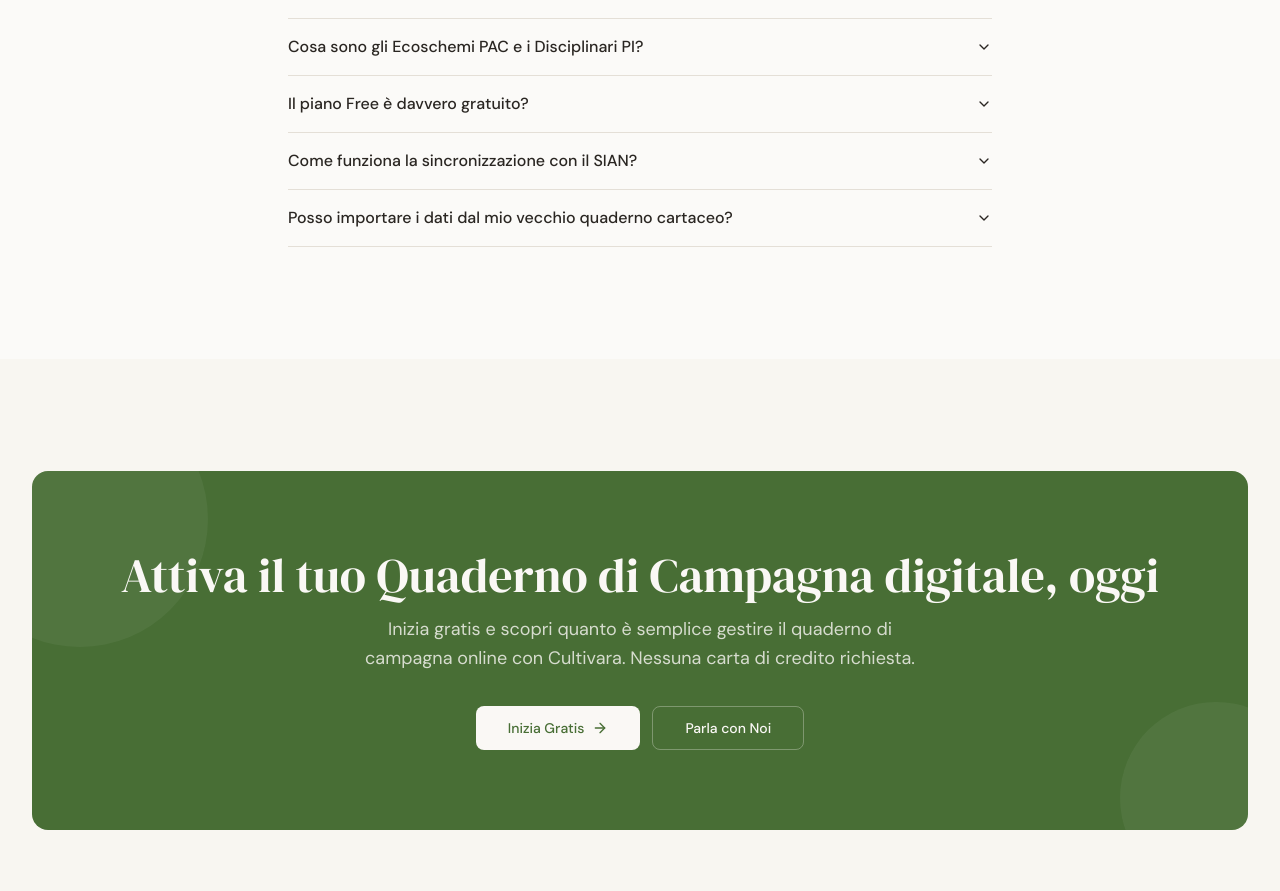
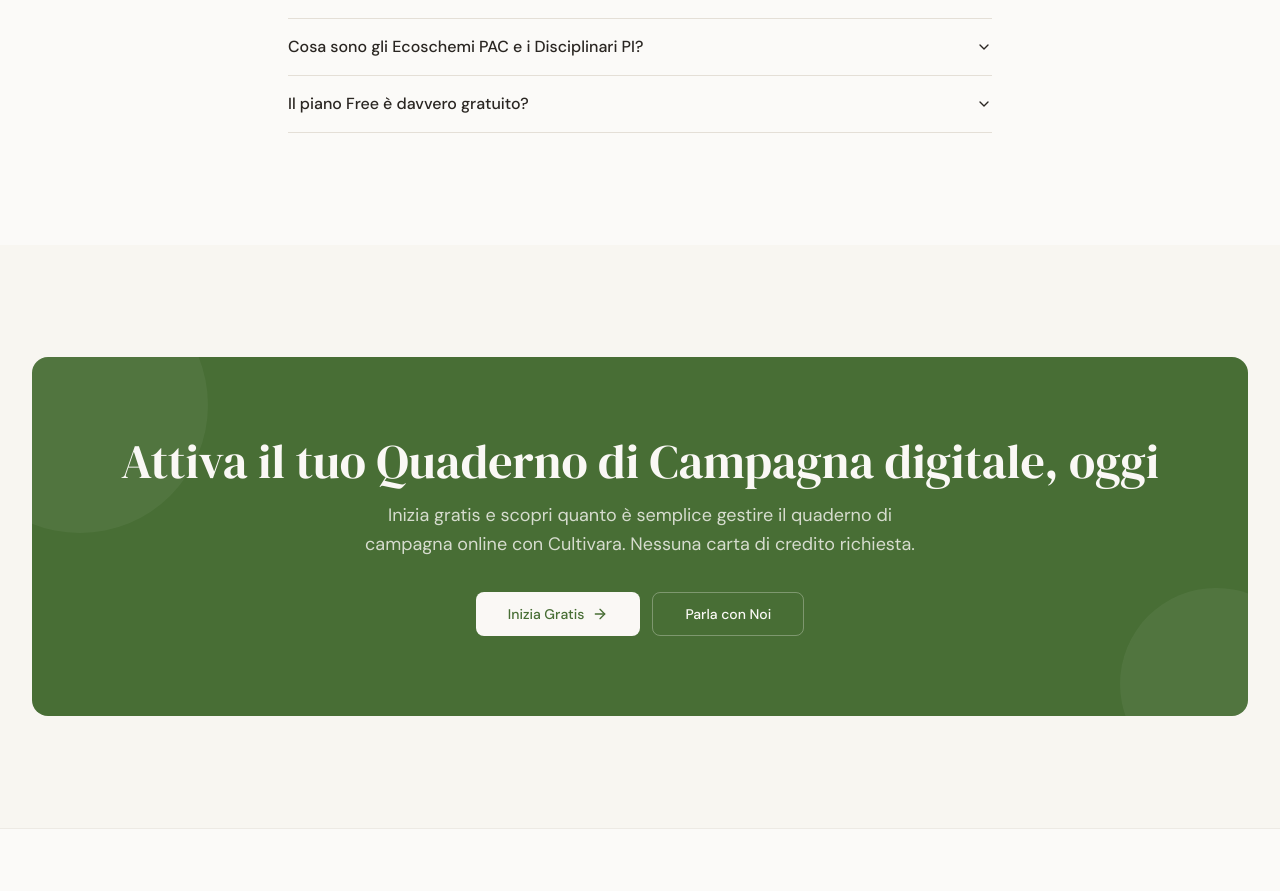
Before and after one commit to angelof-exe/cultivara-landing, a Next.js app: page / in a window 1280 px wide. Shown: the part 6040-6931 px from the top of the page. Built offline with nearby package versions, Linux system fonts and the light colour scheme.

Commit message:
refact(faq): remove some sections to the FAQ accordions

```diff
--- a/components/landing/faq.tsx
+++ b/components/landing/faq.tsx
@@ -1,11 +1,11 @@
-"use client"
+"use client";
 
 import {
   Accordion,
   AccordionContent,
   AccordionItem,
   AccordionTrigger,
-} from "@/components/ui/accordion"
+} from "@/components/ui/accordion";
 
 const faqs = [
   {
@@ -48,21 +48,14 @@
     answer:
       "Sì, il piano Free è gratuito per sempre, senza carta di credito. Include il registro trattamenti base, fino a 3 appezzamenti e l\u2019export PDF. Puoi passare al piano Pro in qualsiasi momento se hai bisogno di tutte le 10 sezioni QDCA, i 15 controlli automatici, il magazzino e i costi colturali.",
   },
-  {
-    question: "Come funziona la sincronizzazione con il SIAN?",
-    answer:
-      "Cultivara si integra con le API AGEA per sincronizzare automaticamente il fascicolo aziendale e il Piano Colturale Grafico. L\u2019export del registro QDCA è disponibile nei formati PDF, JSON e XML, pronti per la trasmissione al Sistema Informativo Agricolo Nazionale.",
-  },
-  {
-    question: "Posso importare i dati dal mio vecchio quaderno cartaceo?",
-    answer:
-      "Sì. Durante l\u2019onboarding puoi inserire manualmente i dati pregressi oppure importarli dal fascicolo aziendale AGEA. Il nostro team di supporto è disponibile per aiutarti con la migrazione.",
-  },
-]
+];
 
 export function Faq() {
   return (
-    <section id="faq" className="border-t border-border/60 bg-card py-20 lg:py-28">
+    <section
+      id="faq"
+      className="border-t border-border/60 bg-card py-20 lg:py-28"
+    >
       <div className="mx-auto max-w-3xl px-4 lg:px-8">
         {/* Section header */}
         <div className="text-center">
@@ -89,5 +82,5 @@
         </Accordion>
       </div>
     </section>
-  )
+  );
 }
```
